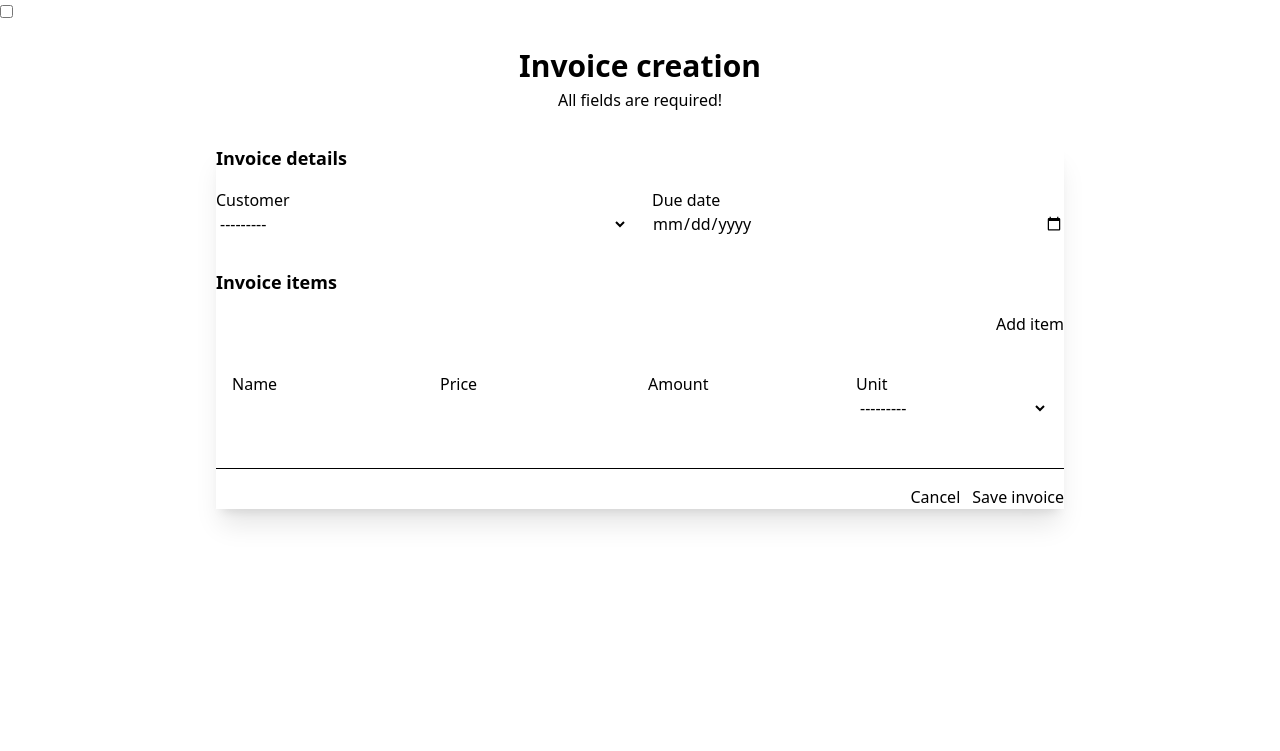
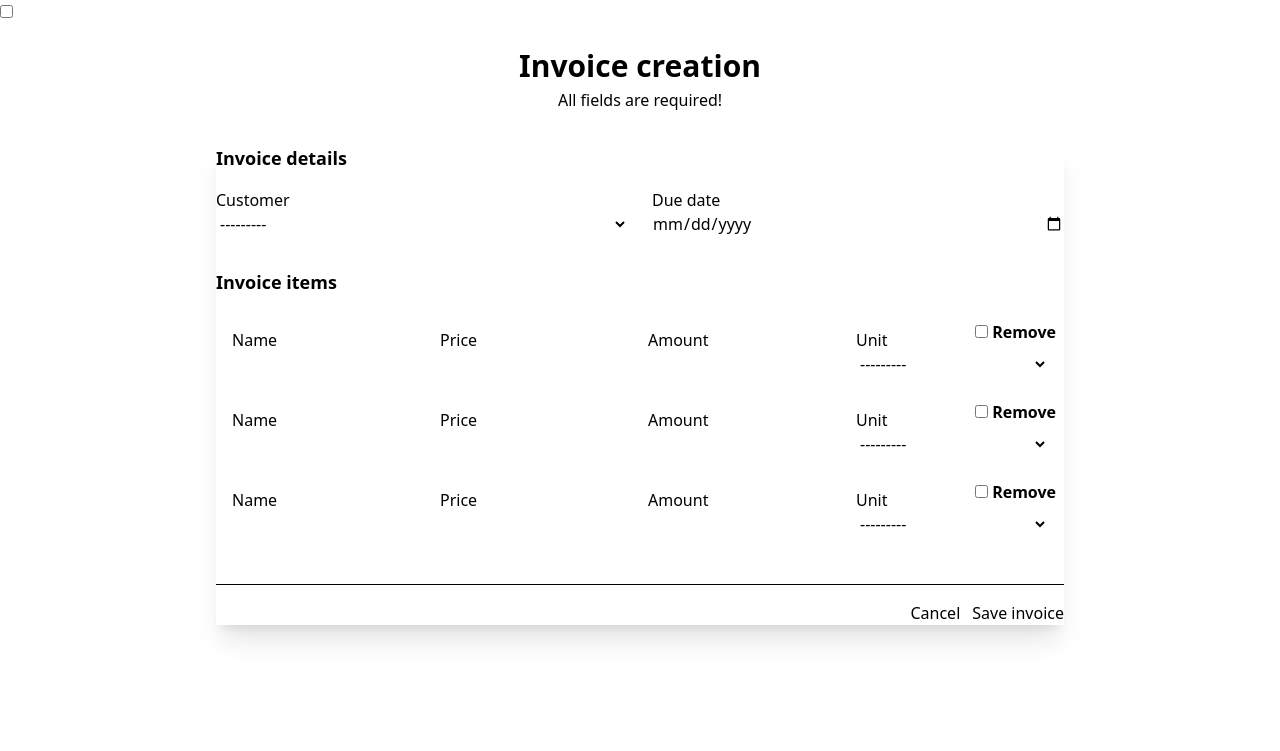
Before and after one commit to Garfieldas/invoice, a Django app: page /invoices/create in a window 1280 px wide. Shown: the top 751 px of the page. Run offline with Django 5.2, Linux system fonts and the light colour scheme; the visitor is signed in with stand-in values (Sample User, id 1); data that the repository does not hold is empty; some libraries are stand-ins or nearby versions.

Commit message:
Updated invoices formset

```diff
--- a/apps/invoice/forms.py
+++ b/apps/invoice/forms.py
@@ -49,7 +49,7 @@ InvoiceItemFormset = inlineformset_factory(
     parent_model=Invoice,
     model=InvoiceItem,
     form = InvoiceItemForm,
-    extra = 5,
+    extra = 2,
     min_num=1,
     can_delete=True,
     validate_min=True,
--- a/apps/invoice/templates/invoices/invoice_form.html
+++ b/apps/invoice/templates/invoices/invoice_form.html
@@ -37,25 +37,12 @@
 
       <div>
         <h2 class="text-lg font-semibold mb-4">Invoice items</h2>
-        <div class="flex justify-end mb-5">
-        <button
-        id="add-item"
-        class="btn btn-outline btn-sm"
-        type="button">
-        Add item
-        </button>
-      </div>
         {{ formset.management_form }}
 
-        <div id="invoice-items" class="space-y-4">
-
           {% for item_form in formset %}
-          <div class="{% if not forloop.first %} hidden {% endif%}invoice-item">
           {% include 'invoices/partials/invoice_item_form.html' %}
-          </div>
           {% endfor %}
 
-        </div>
       </div>
       <div class="flex justify-end gap-3 pt-4 border-t border-base-300">
         <a href="{{ url }}" class="btn btn-ghost">Cancel</a>
@@ -70,38 +57,4 @@
   {% include "partials/notifications.html" %}
 
 </div>
-<script>
-  addItemBtn = document.querySelector('#add-item')
-  removeItemBtn = Array.from(document.querySelectorAll('.btn.btn-sm.btn-error.delete-item-btn'))
-  hiddenForms = Array.from(document.querySelectorAll('.hidden.invoice-item'))
-
-  const addForm = () => {
-    if (hiddenForms.length > 0) {
-      form = hiddenForms[0]
-      form.classList.remove("hidden")
-      hiddenForms.shift()
-      return;
-    }
-    addItemBtn.classList.add('btn-disabled')
-  }
-
-  const removeForm = (e) => {
-    const target = e.target
-    const invoiceItem = target.closest('.invoice-item')
-    invoiceItem.classList.add("hidden")
-    hiddenForms.push(invoiceItem)
-    if (hiddenForms.length > 0 && addItemBtn.classList.contains('btn-disabled')){
-      addItemBtn.classList.remove('btn-disabled')
-    }
-  }
-
-  addItemBtn.addEventListener("click", () => {
-      addForm()
-  })
-
-  removeItemBtn.forEach((item) => {
-    item.addEventListener("click", removeForm)
-  })
-
-</script>
 {% endblock %}
--- a/apps/invoice/templates/invoices/partials/invoice_item_form.html
+++ b/apps/invoice/templates/invoices/partials/invoice_item_form.html
@@ -1,7 +1,10 @@
 <div class="card bg-base-200 p-4 invoice-item relative">
-    <div class="hidden">
-    {{ item_form.DELETE }}
-    </div>
+<div class="absolute top-2 right-2">
+    <label class="label cursor-pointer gap-2">
+        {{ item_form.DELETE }}
+        <span class="label-text text-error font-semibold">Remove</span>
+    </label>
+</div>
 
     <div class="grid grid-cols-1 md:grid-cols-4 gap-4">
         <div class="form-control">
@@ -44,14 +47,4 @@
             {% endif %}
         </div>
     </div>
-    {% if not forloop.first %}
-    <div class="flex justify-end mt-4">
-        <button
-            type="button"
-            class="btn btn-sm btn-error delete-item-btn"
-        >
-            Remove item
-        </button>
-    </div>
-    {% endif %}
 </div>
```
